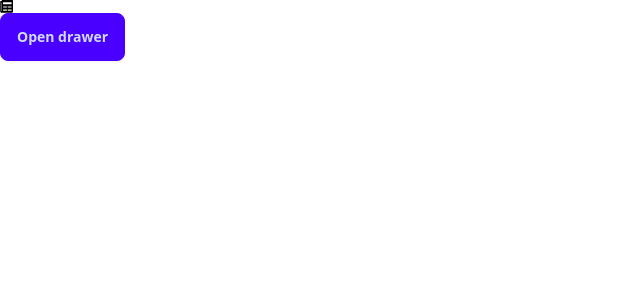
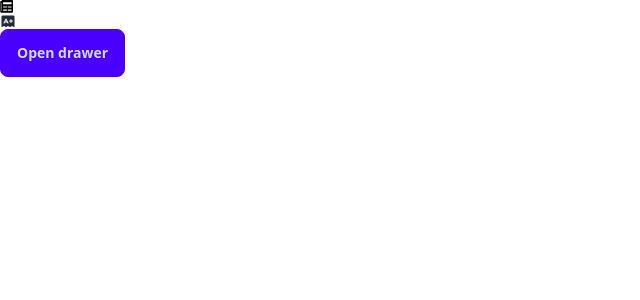
Before and after one commit to Fahad-Bin-Mahbub/Project_350_Frontend, a React (Vite) app: page / in a window 1280 px wide. Shown: the top 300 px of the page, without its empty margins (0-640 px from the left). Built offline with nearby package versions, Linux system fonts and the light colour scheme.

Commit message:
react icons

```diff
--- a/package.json
+++ b/package.json
@@ -12,7 +12,8 @@
   "dependencies": {
     "@heroicons/react": "^2.1.1",
     "react": "^18.2.0",
-    "react-dom": "^18.2.0"
+    "react-dom": "^18.2.0",
+    "react-icons": "^5.0.1"
   },
   "devDependencies": {
     "@types/react": "^18.2.56",
--- a/src/pages/Exam.jsx
+++ b/src/pages/Exam.jsx
@@ -1,11 +1,12 @@
 import React from "react";
 import SlidePane from "../components/SlidePane";
 import { Icons } from "../assets/icons";
-
+import { PiExamFill } from "react-icons/pi";
 const Exam = () => {
 	return (
 		<>
 			<img src={Icons.icon_exam} alt="" />
+			<PiExamFill />
 			<SlidePane />
 		</>
 	);
```
Also changed, not shown: 1 other file (tests, documents, lock files or other folders).
